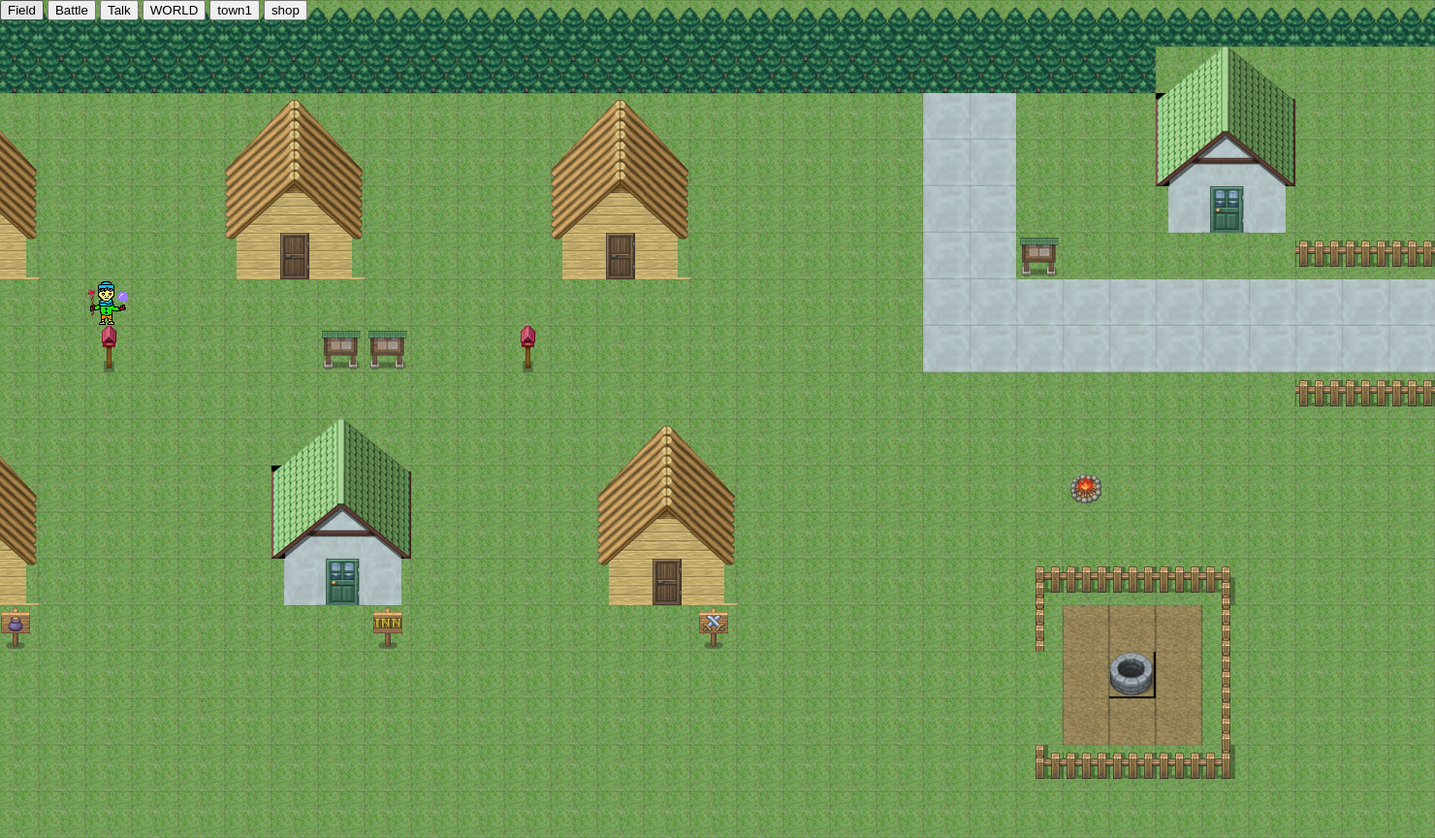
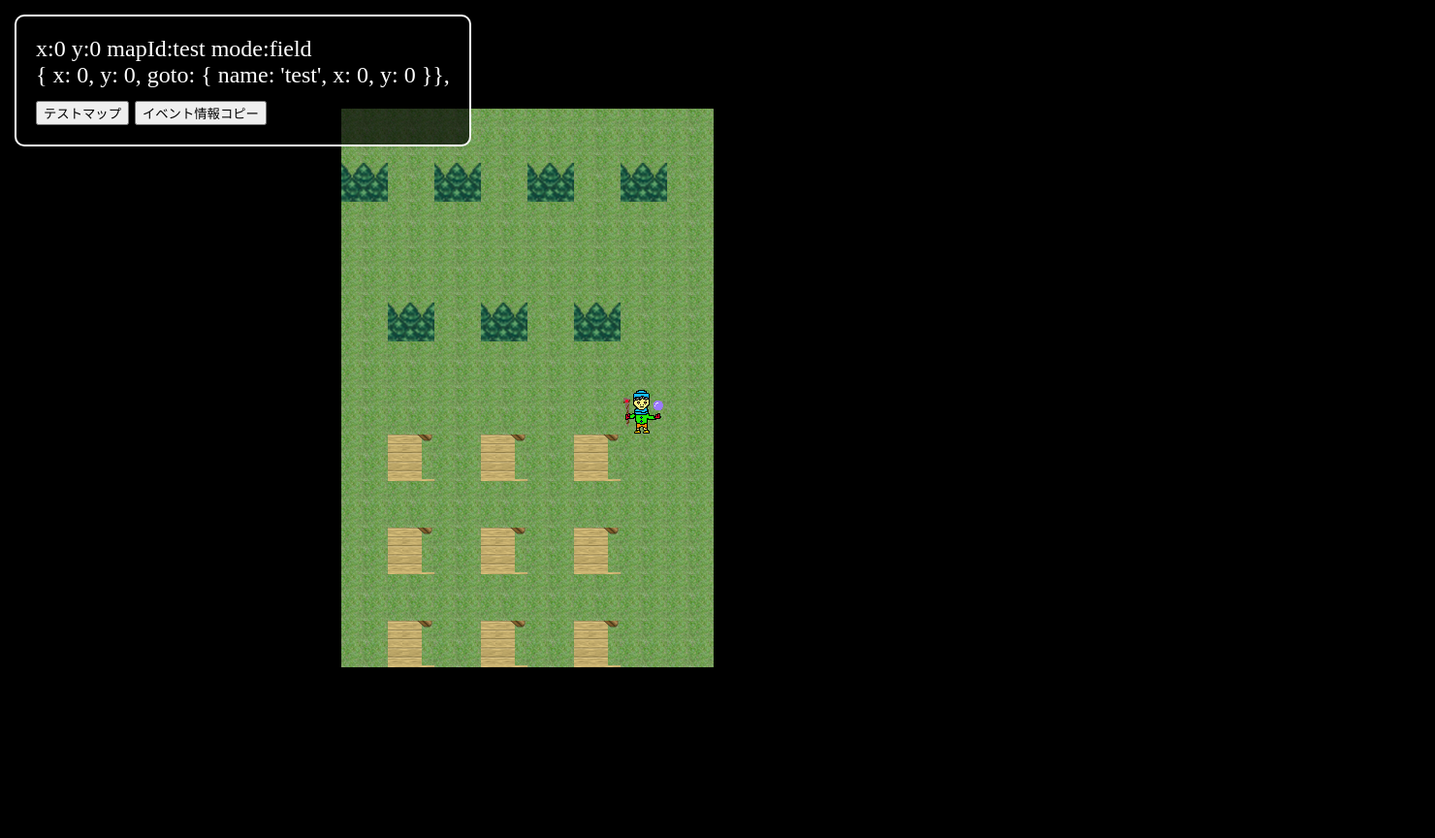
Before and after one commit to sci-tec/2021it_1_rpg, a plain HTML site: page index.html in a window 1280 px wide. Shown: the whole page at 97% size, 1480 px wide, since content can reach past the window. After the commit the page ends 800 px from the top, so only its background shows below. Drawn offline with nearby package versions, Linux system fonts and the light colour scheme; a web font is replaced by a local one.

Commit message:
開発ツール追加

```diff
--- a/index.html
+++ b/index.html
@@ -64,12 +64,12 @@
         </div>
         <div id="ui" class="overlay">
             <div>
-                <button class="btnField">Field</button>
-                <button class="btnBattle">Battle</button>
-                <button class="btnTalk">Talk</button>
-                <button class="btnMapWorld">WORLD</button>
-                <button class="btnMapTown1">town1</button>
-                <button class="btnShop">shop</button>
+                <div id="consoleContainer">
+                    <div id="console"></div>
+                    <div id="tagForCopy"></div>
+                    <button class="btnDev">テストマップ</button>
+                    <button id="tagCopy">イベント情報コピー</button>
+                </div>
             </div>
         </div>
     </div>
--- a/js/_develop.js
+++ b/js/_develop.js
@@ -6,22 +6,28 @@ import { refreshMap } from './field/field.js'
 // import { story_init, story_keyDown } from './story/story.js'
 
 export function develop() {
-    $("#ui .btnField").click(()=>{
-        G.refresh(CONFIG.MODE_FIELD);
+    $("#ui .btnDev").click(()=>{
+        refreshMap("test", 4, 6);
     });
-    $("#ui .btnBattle").click(()=>{
-        G.refresh(CONFIG.MODE_BATTLE);
+
+    $("#ui #tagCopy").click((e)=>{
+        document.execCommand("copy");
     });
-    $("#ui .btnTalk").click(()=>{
-        G.refresh(CONFIG.MODE_TALK);
-    });
-    $("#ui .btnMapWorld").click(()=>{
-        refreshMap(CONFIG.START_MAP, 3, 5);
-    });
-    $("#ui .btnMapTown1").click(()=>{
-        refreshMap("test2", 1, 1);
-    });
-    $("#ui .btnShop").click(()=>{
-        G.refresh(CONFIG.MODE_SHOP);
-    });
+
+    var listener = function(e){
+        e.clipboardData.setData("text/plain" , getCopyString());
+        e.preventDefault();
+    }
+
+    document.addEventListener("copy" , listener);
+
 }
+
+export function devConsole() {
+    $("#console").html(`x:${G.player_x} y:${G.player_y} mapId:${G.currentMapId} mode:${G.currentMode}`);
+    $("#tagForCopy").html(getCopyString(G.currentMapId));
+}
+
+function getCopyString(to = "行き先マップID") {
+    return `{ x: ${G.player_x}, y: ${G.player_y}, goto: { name: '${to}', x: 0, y: 0 }},`;
+}
--- a/js/app.js
+++ b/js/app.js
@@ -7,11 +7,12 @@ import { story_init, story_keyDown } from './story/story.js'
 import { talk_init, talk_keyDown } from './talk/talk.js'
 import { shop_init, shop_keyDown } from './shop/shop.js'
 
-import { develop } from './_develop.js'
+import { develop, devConsole } from './_develop.js'
 
 $(function(){
     develop();
     init();
+    devConsole();
 });
 
 function init() {
@@ -27,6 +28,7 @@ function init() {
     refresh();
 
     addEventListener( "keydown", keydown );
+
 }
 
 function keydown( event ) {
@@ -37,6 +39,7 @@ function keydown( event ) {
         case CONFIG.MODE_TALK: talk_keyDown(event.keyCode); break;
         default : break;
     }
+    devConsole();
 }
 
 function refresh(mode = G.currentMode, option = {}) {
--- a/js/common/config.js
+++ b/js/common/config.js
@@ -1,7 +1,7 @@
 export const CONFIG = {
     BLOCK_WIDTH: 48,
     BLOCK_HEIGHT: 48,
-    START_MAP: 'mura',
+    START_MAP: 'test',
     START_POST_X: 6,
     START_POST_Y: 6,
     MODE_FIELD: "field",
--- a/js/common/global.js
+++ b/js/common/global.js
@@ -12,6 +12,7 @@ export default {
     player: null,
     player_x: 0,
     player_y: 0,
+    direction: "",
     currentMapId: "",
     currentMode: "",
     mapchips: mapchip,
--- a/js/common/sound.js
+++ b/js/common/sound.js
@@ -34,7 +34,7 @@ const sounds = {
         mahou2: { file: 'SE/mahou2.mp3' },
         Openmenu: { file: 'SE/Openmenu.mp3' },
         setteki: { file: 'SE/setteki.mp3' },
-        step_slow: { file: 'SE/step_slow.mp3' },
+        step_slow: { file: 'SE/step_slow.wav' },
         sudekougeki: { file: 'SE/sudekougeki.mp3' },
         ziko: { file: 'SE/ziko.mp3' },
     }
--- a/js/field/field.js
+++ b/js/field/field.js
@@ -3,15 +3,22 @@ import {CONFIG} from '../common/config.js'
 
 import mapchip from './mapchip.js'
 
+let playerImages = {};
+
 export function field_init() {
     G.currentMapId = CONFIG.START_MAP; // 初期マップ
 
-    G.player = new Image();
-    G.player.src = `images/player/player_D_1.png`;
-    G.player.onload = () => {
-        setScreenSize(G.currentMapId);
-        refreshMap(CONFIG.START_MAP, CONFIG.START_POST_X, CONFIG.START_POST_Y);
-    };
+    ["U","R","D","L"].map((d)=>{
+        let img = new Image();
+        img.src = `images/player/player_${d}_1.png`;
+        img.onload = () => {
+            setScreenSize(G.currentMapId);
+            refreshMap(CONFIG.START_MAP, CONFIG.START_POST_X, CONFIG.START_POST_Y);
+        };
+        playerImages[d] = img;
+    });
+
+    G.player = playerImages.D;
 
     G.playBGM("world");
 
@@ -23,15 +30,19 @@ export function field_keyDown(code) {
     switch(code) {
         case 37:
             nextX--;
+            G.player = playerImages.L;
             break;
         case 38:
             nextY--;
+            G.player = playerImages.U;
             break;
         case 39:
             nextX++;
+            G.player = playerImages.R;
             break;
         case 40:
             nextY++;
+            G.player = playerImages.D;
             break;
         default:
             break;
@@ -93,8 +104,21 @@ function movePlayer(x, y) {
 function setPlayer(x, y) {
     G.player_x = x;
     G.player_y = y;
+
     G.ctx["char"].clearRect(0, 0, G.ctx["char"].canvas.width, G.ctx["char"].canvas.height);
     G.ctx["char"].drawImage(G.player, x*CONFIG.BLOCK_WIDTH, y*CONFIG.BLOCK_HEIGHT, CONFIG.BLOCK_WIDTH, CONFIG.BLOCK_HEIGHT);
+
+    let center_w = window.innerWidth / 2;
+    let center_h = window.innerHeight / 2;
+
+    let top = y * CONFIG.BLOCK_WIDTH * -1 + center_h;
+    let left = x * CONFIG.BLOCK_WIDTH * -1 + center_w;
+
+    $("#world").css({
+        top: top,
+        left: left,
+    })
+
 }
 
 function getBlock(currentMapId,x,y) {
@@ -132,8 +156,6 @@ function checkEvent(x, y) {
                 G.playSE("step_slow");
             }
             if(event.talk) {
-                // refreshMap(event.goto.name, event.goto.x, event.goto.y);
-                // G.playSE("step_slow");
                 let option = {
                     value: event.talk
                 }
--- a/js/field/maps/test.js
+++ b/js/field/maps/test.js
@@ -1,12 +1,17 @@
 export default {
     images: [
-        "aa,aa,ca,aa,aa,aa,aa",
-        "aa,aa,aa,aa,aa,aa,aa",
-        "aa,aa,aa,aa,aa,aa,aa",
-        "ab,aa,ab,aa,ab,aa,ab",
-        "aa,aa,aa,aa,aa,aa,aa",
-        "aa,aa,aa,aa,aa,aa,aa",
-        "aa,ab,aa,ab,aa,ab,aa"
+        "aa,aa,aa,aa,aa,aa,aa,aa",
+        "ab,aa,ab,aa,ab,aa,ab,aa",
+        "aa,aa,aa,aa,aa,aa,aa,aa",
+        "aa,aa,aa,aa,aa,aa,aa,aa",
+        "aa,ab,aa,ab,aa,ab,aa,aa",
+        "aa,aa,aa,aa,aa,aa,aa,aa",
+        "aa,aa,aa,aa,aa,aa,aa,aa",
+        "aa,ca,aa,ca,aa,ca,aa,aa",
+        "aa,aa,aa,aa,aa,aa,aa,aa",
+        "aa,ca,aa,ca,aa,ca,aa,aa",
+        "aa,aa,aa,aa,aa,aa,aa,aa",
+        "aa,ca,aa,ca,aa,ca,aa,aa",
     ],
     sounds: {
         bgm: {
@@ -14,25 +19,54 @@ export default {
         }
     },
     events: [
-        {
-            x: 2, y: 0,
-            goto: { name: "test2", x: 4, y: 3 }
-        },
-        {
-            x: 1, y: 6,
-            enemy: { id: 1 }
-        },
-        {
-            x: 0, y: 3,
-            talk: { type: "talk", id: 1 }
-        },
-        {
-            x: 2, y: 3,
-            talk: { type: "talk", id: 2 }
-        },
-        {
-            x: 5, y: 6,
-            talk: { type: "shop", id: 1 }
-        }
+        /*
+        **** 地図移動 ****
+        マップ移動をしたい場合は、これを参考に。
+        左から順に、
+        x,y: いまいる地図内の座標で、そこに立った時に移動させたい（ドアの場所など)
+        goto内の name: 行き先地図ID
+        goto内の x,y: 行き先で表示させる座標
+        */
+        { x: 1, y: 7, goto: { name: "test2", x: 4, y: 3 } },
+        { x: 1, y: 9, goto: { name: "forest", x: 4, y: 3 } },
+        { x: 1, y: 11, goto: { name: "mura", x: 14, y: 10 } },
+        { x: 3, y: 7, goto: { name: "ouza", x: 4, y: 3 } },
+        { x: 3, y: 9, goto: { name: "sironaibu", x: 4, y: 3 } },
+        { x: 3, y: 11, goto: { name: "tika", x: 2, y: 3 } },
+        { x: 5, y: 7, goto: { name: "urarozi", x: 4, y: 3 } },
+        { x: 5, y: 9, goto: { name: "world", x: 20, y: 10 } },
+        { x: 5, y: 11, goto: { name: "zyoukamati", x: 16, y: 15 } },
+
+        /*
+        **** バトル ****
+        敵を表示させたい時に使用。
+        左から順に、
+        x,y: いまいる地図内の座標で、そこに立った時に敵を表示（中ボスなど）
+        enemy内の id: 敵ID
+        */
+        { x: 1, y: 4, enemy: { id: 1 } },
+
+        /*
+        **** 会話 ****
+        会話させたい時に使用。
+        左から順に、
+        x,y: いまいる地図内の座標で、そこに立った時に会話を表示
+        talk内のid: 会話ID
+        */
+        { x: 0, y: 1, talk: { type: "talk", id: 1 } },
+        { x: 2, y: 1, talk: { type: "talk", id: 2 } },
+
+        /*
+
+        ★★★ テスト中 ★★★
+
+        **** 選択肢(ショップ等) ****
+        お店を表示させたい時に使用。
+        左から順に、
+        x,y: いまいる地図内の座標で、そこに立った時に選択式会話を表示
+        talk内のid: 会話ID
+        */
+        { x: 5, y: 4, talk: { type: "shop", id: 1 } }
+
     ]
 }
--- a/js/field/maps/tika.js
+++ b/js/field/maps/tika.js
@@ -22,7 +22,7 @@ export default {
     events: [
         {
             x: 26, y: 0,
-            goto: { name: "shirononaibu", x: 0, y: 0 }
+            goto: { name: "sironaibu", x: 0, y: 0 }
         }
     ],
 }
--- a/styles.scss
+++ b/styles.scss
@@ -13,18 +13,23 @@ html, body {
 }
 
 .container {
-    display: flex; /* 子要素をflexboxで揃える */
-    flex-direction: column; /* 子要素をflexboxにより縦方向に揃える */
-    justify-content: center; /* 子要素をflexboxにより中央に配置する */
-    align-items: center;  /* 子要素をflexboxにより中央に配置する */
-    width: 100%;
-    height: 100%;
+    // display: flex; /* 子要素をflexboxで揃える */
+    // flex-direction: column; /* 子要素をflexboxにより縦方向に揃える */
+    // justify-content: center; /* 子要素をflexboxにより中央に配置する */
+    // align-items: center;  /* 子要素をflexboxにより中央に配置する */
+    // width: 100%;
+    // height: 100%;
 
     #world {
         position: relative;
         .canvas, .screensize {
             position: absolute;
         }
+    }
+    #world {
+        position: fixed;
+        top: 50px;
+        left: 0;
     }
     #mat {
         position: fixed;
@@ -46,6 +51,19 @@ html, body {
         position: fixed;
         top: 0;
         left: 0;
+        #consoleContainer {
+            margin: 15px;
+            padding: 20px;
+            color: #fff;
+            font-size: 24px;
+
+            background-color: #000a;
+            border-radius: 10px;
+            border: solid 2px #fff;
+            #tagForCopy {
+                margin-bottom: 10px;
+            }
+        }
     }
 }
 
```
Also changed, not shown: images/player/player_R_1.png (renamed from images/player/player_R_1 .png), styles.css, 1 other file.
